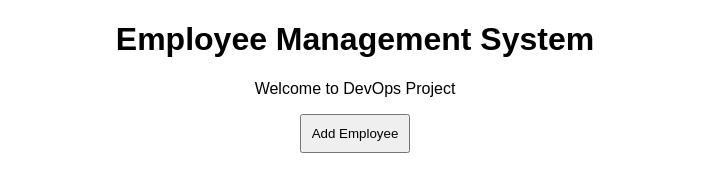
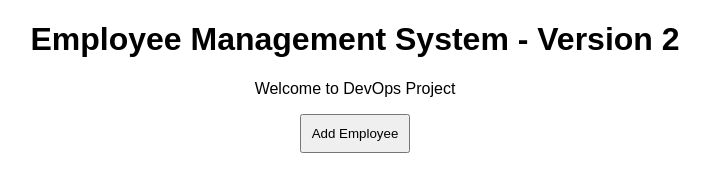
Before and after one commit to Nishanthsayam19/employee-app, a plain HTML site: page index.html in a window 1280 px wide. Shown: the whole page, without its empty margins (285-995 px from the left). Drawn offline with Linux system fonts and the light colour scheme.

Commit message:
new version 2 added

```diff
--- a/index.html
+++ b/index.html
@@ -7,7 +7,7 @@
 </head>
 <body>
 
-<h1>Employee Management System</h1>
+<h1>Employee Management System - Version 2</h1>
 
 <p>Welcome to DevOps Project</p>
 
@@ -16,4 +16,4 @@
 <script src="app.js"></script>
 
 </body>
-</html>
+</htmli>
```
Also changed, not shown: 1 other file.
